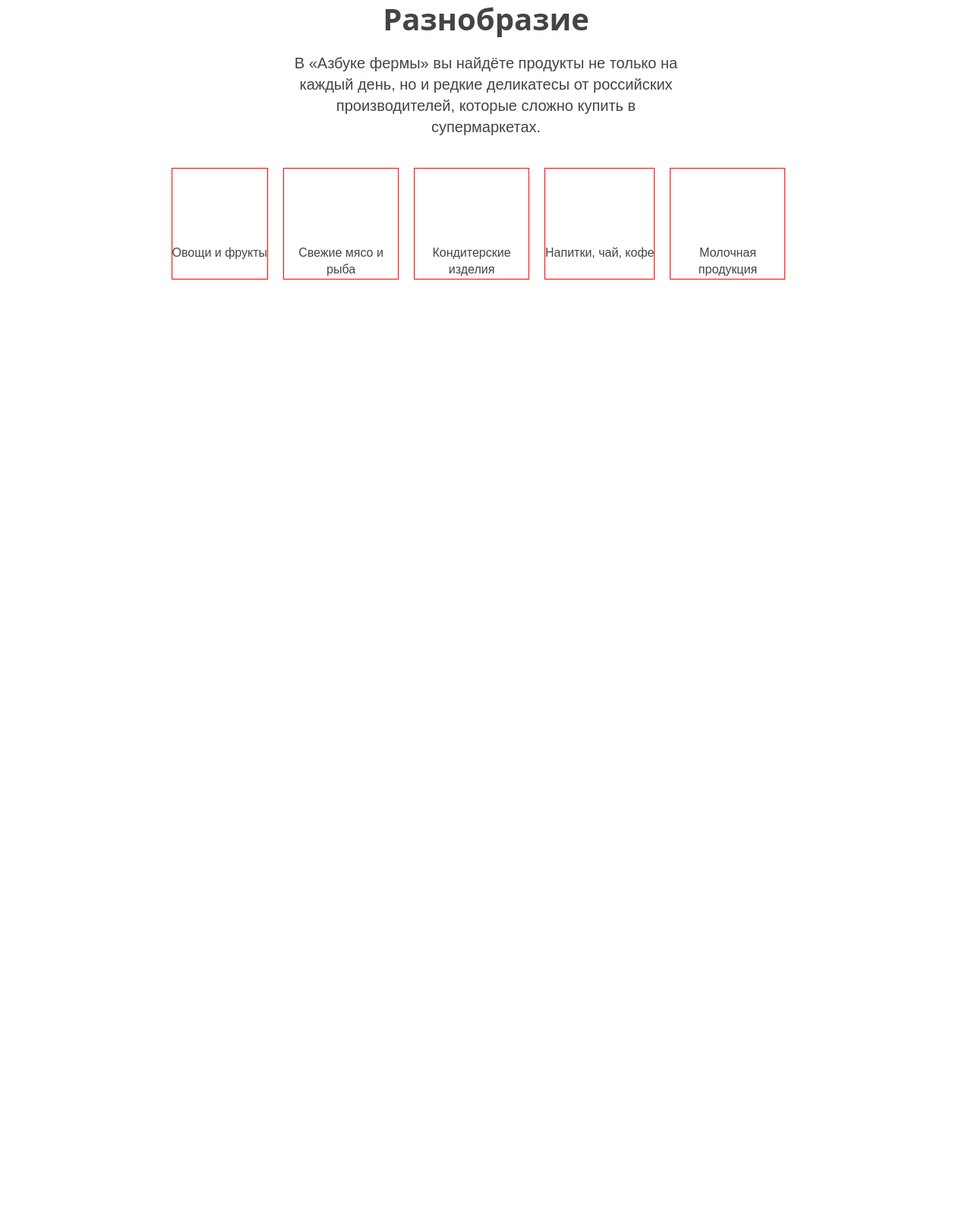
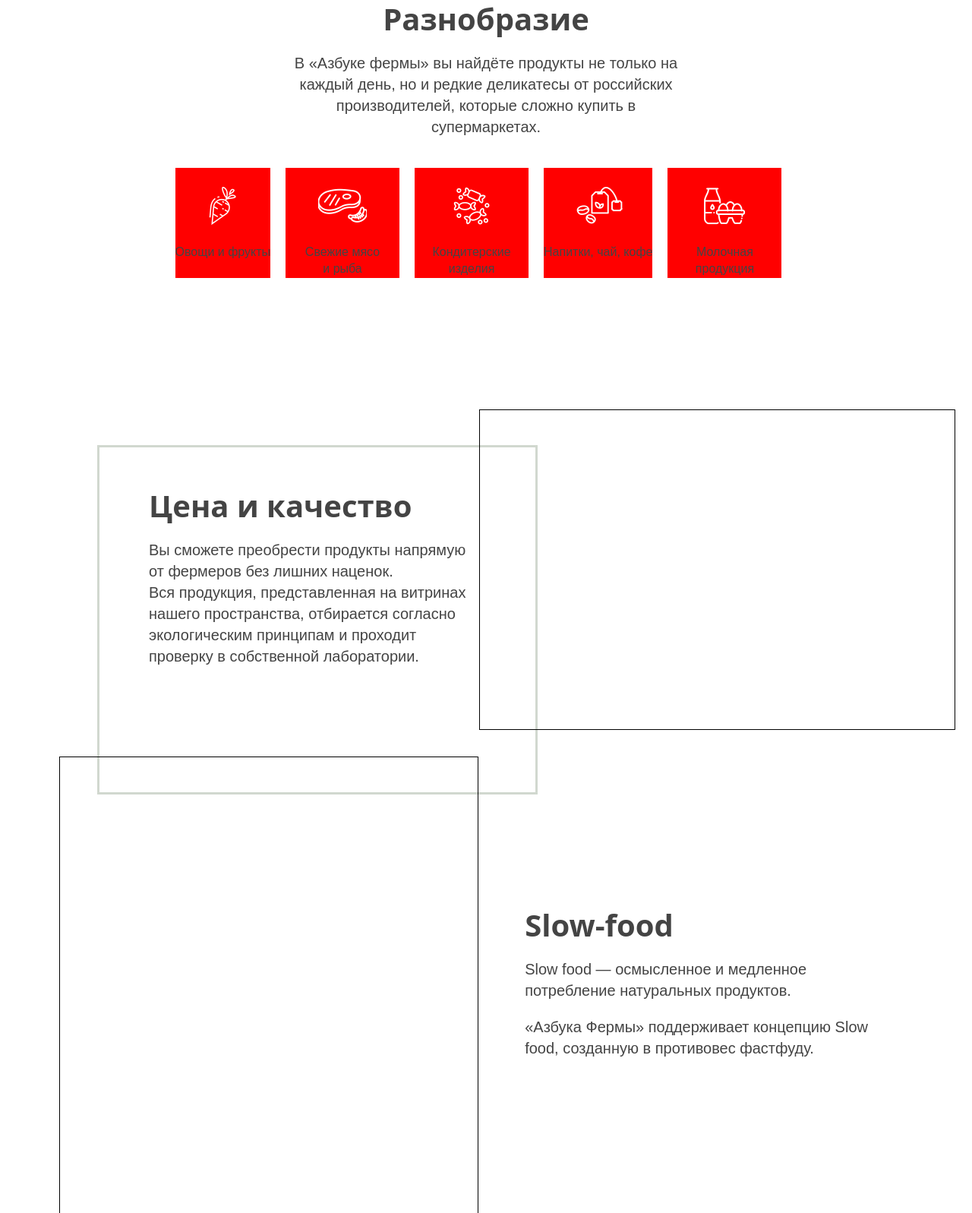
Before and after one commit to nalopka/azbuka_fermy, a plain HTML site: page public/index.html in a window 1280 px wide. Shown: the part 1970-3567 px from the top of the page at 76% size. Before the commit the page ends 2558 px from the top, so only its background shows below. Drawn offline with nearby package versions, Linux system fonts and the light colour scheme.

Commit message:
features block

```diff
--- a/dev/scss/main.scss
+++ b/dev/scss/main.scss
@@ -9,3 +9,4 @@
 @import "section/what-is/what-is";
 @import "section/concept-block/concept-block";
 @import "section/products/products";
+@import "section/features/features";
--- /dev/null
+++ b/dev/scss/section/features/features.scss
@@ -0,0 +1,39 @@
+.features {
+	@extend %desktop-padding;
+	padding-bottom: 300px;
+	.price-block {
+		box-sizing: border-box;
+		border: solid 3px rgba(#8c9f87, 0.4);
+		position: relative;
+		width: 29rem;
+		height: 23rem;
+		padding: 55px 65px;
+		p {  max-width: 420px; }
+		&:before {
+		content: "";
+		position: absolute;
+		top: -50px;
+		left: 500px;
+		height: 420px;
+		width: 625px;
+		border: 1px solid black;}
+	}
+	.slow-food {
+		position: relative;
+		box-sizing: border-box;
+		padding-left: 55%;
+		padding-top: 150px;
+		p {padding-bottom: 20px;}
+		&:before {
+		content: "";
+		position: absolute;
+		top: -50px;
+		left: -50px;
+		height: 600px;
+		width: 550px;
+		border: 1px solid black;}
+	}
+
+
+
+}
--- a/dev/scss/section/products/products.scss
+++ b/dev/scss/section/products/products.scss
@@ -15,7 +15,7 @@
 			position: relative;
 			@extend %icon-font;
 			padding-top: 5rem;
-			border: 1px solid red;
+			background-color: red;
 			margin-right: 20px;
 
 
--- a/public/index.html
+++ b/public/index.html
@@ -23,13 +23,25 @@
       <h2>Разнобразие</h2>
       <p>В «Азбуке фермы» вы найдёте продукты не только на каждый день, но и редкие деликатесы от российских производителей, которые сложно купить в супермаркетах.</p>
       <ul>
-        <li class="veg">Овощи и фрукты</li>
-        <li class="meat">Свежие мясо и рыба</li>
+        <li class="veg">Овощи и&nbsp;фрукты</li>
+        <li class="meat">Свежие мясо и&nbsp;рыба</li>
         <li class="candy">Кондитерские изделия</li>
         <li class="tea">Напитки, чай, кофе</li>
         <li class="milk">Молочная продукция</li>
       </ul>
     </section>
+    <div class="features">
+      <div class="price-block">
+        <h2>Цена и качество</h2>
+        <p>Вы сможете преобрести продукты напрямую от фермеров без лишних наценок. </p>
+        <p>Вся продукция, представленная на витринах нашего пространства, отбирается согласно экологическим принципам и проходит проверку в собственной лаборатории.</p>
+      </div>
+      <div class="slow-food">
+        <h2>Slow-food</h2>
+        <p>Slow food — осмысленное и медленное потребление натуральных продуктов. </p>
+        <p>«Азбука Фермы» поддерживает концепцию Slow food, созданную в противовес фастфуду.</p>
+      </div>
+    </div>
   </head>
   <body>
     <script src="https://ajax.googleapis.com/ajax/libs/jquery/1.12.4/jquery.min.js"></script>
```
Also changed, not shown: public/main.css, 4 other files.
